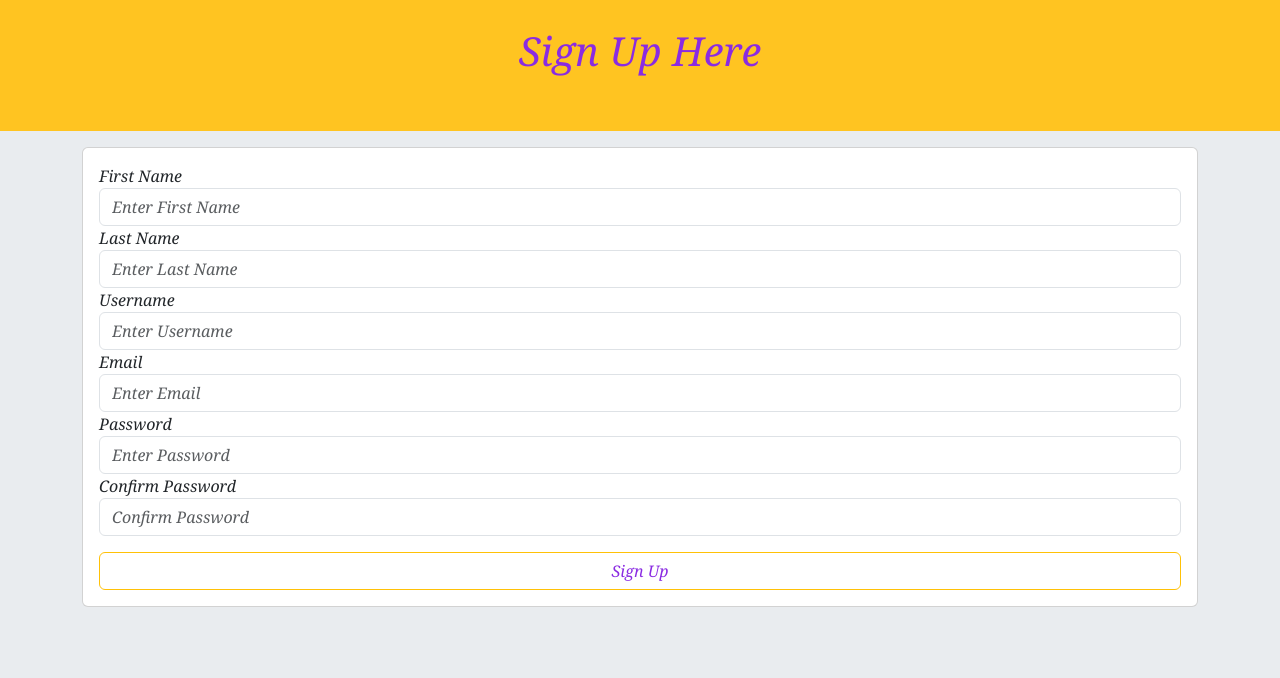
After one commit to TopGameDev/CT-Week6-Day2-Hwk, a Flask app: page /signup in a window 1280 px wide. The commit adds this page. Shown: the part 122-800 px from the top of the page. Run offline with Flask 3, Linux system fonts and the light colour scheme.

Commit message:
Day 3 Homework Flask login/Database Relationships/Routing/Flask-Flash Messages

```diff
--- a/app/forms.py
+++ b/app/forms.py
@@ -1,6 +1,6 @@
 from flask_wtf import FlaskForm
-from wtforms import StringField, SubmitField
-from wtforms.validators import InputRequired
+from wtforms import StringField, SubmitField, PasswordField, EmailField
+from wtforms.validators import InputRequired, EqualTo
 
 
 class AddInfoForm(FlaskForm):
@@ -9,3 +9,18 @@ class AddInfoForm(FlaskForm):
     phone_number = StringField('Phone Number', validators=[InputRequired()])
     address = StringField('Address', validators=[InputRequired()])
     submit = SubmitField('Submit')
+
+
+class SignUpForm(FlaskForm):
+    first_name = StringField('First Name', validators=[InputRequired()])
+    last_name = StringField('Last Name', validators=[InputRequired()])
+    username = StringField('Username', validators=[InputRequired()])
+    email = EmailField('Email', validators=[InputRequired()])
+    password = PasswordField('Password', validators=[InputRequired()])
+    confirm_pass = PasswordField('Confirm Password', validators=[InputRequired(), EqualTo('password')])
+    submit = SubmitField('Sign Up')
+
+class LoginForm(FlaskForm):
+    username = StringField('Username', validators=[InputRequired()])
+    password = PasswordField('Password', validators=[InputRequired()])
+    submit = SubmitField('Log In')
--- a/app/routes.py
+++ b/app/routes.py
@@ -1,18 +1,62 @@
 from app import app, db
-from flask import render_template, redirect, url_for
-from app.forms import AddInfoForm
-from app.models import User
+from flask import render_template, redirect, url_for, flash
+from app.forms import AddInfoForm, SignUpForm, LoginForm
+from app.models import Contact, User
+from flask_login import login_user, logout_user, login_required, current_user
 
 
 
 # Add a route
-
 @app.route('/')
 def index():
     images = ['https://www.hollywoodreporter.com/wp-content/uploads/2015/10/mcdwiwo_ec022_h.jpg?w=2000&h=1126&crop=1', 'https://cdn.vox-cdn.com/thumbor/r5QXLu7kIMTjzCCxruHGeKCQTgg=/0x0:1440x900/920x0/filters:focal(0x0:1440x900):format(webp):no_upscale()/cdn.vox-cdn.com/uploads/chorus_asset/file/6194665/toothsome3.0.jpg']
     return render_template('index.html', images=images)
 
+@app.route('/contacts')
+def contacts():
+    contacts = db.session.execute(db.select(Contact).where(Contact.user_id==current_user.id).order_by(Contact.date_time.desc())).scalars().all()
+    return render_template('contacts.html', contacts=contacts)
+
+@app.route('/signup', methods=['GET', "POST"])
+def signup():
+    form = SignUpForm()
+    if form.validate_on_submit():
+        # Get the data from the form
+        first_name = form.first_name.data
+        last_name = form.last_name.data
+        username = form.username.data
+        email = form.email.data
+        password = form.password.data
+
+        #Check user table to see if there are any users with username or email
+        check_user = db.session.execute(db.select(User).where((User.username==username) | (User.email==email))).scalar()
+        if check_user:
+            flash('A user with that username and/or email already exists', 'warning')
+            return redirect(url_for('signup'))
+
+        # Create a new instance of the User class with the data from form
+        new_user = User(first_name=first_name, last_name=last_name, username=username, email=email, password=password)
+
+        # Add the new_user objects to the database
+        db.session.add(new_user)
+        db.session.commit()
+        flash(f"{new_user.username} has been created", 'success')
+
+        # log the user in
+        login_user(new_user)
+
+        # Redirect to the homepage
+        return redirect(url_for('index'))
+    elif form.is_submitted():
+        flash("Your Passwords do not match", 'warning')
+        return redirect(url_for('signup'))
+
+    return render_template('signup.html', form=form)
+
+
+
 @app.route('/phoneform', methods=['GET', "POST"])
+@login_required
 def phone():
     form = AddInfoForm()
     if form.validate_on_submit():
@@ -23,19 +67,49 @@ def phone():
         address = form.address.data
 
         #Check user table to see if there are any users with username or email
-        check_user = db.session.execute(db.select(User).where((User.phone_number==phone_number) | (User.address==address))).scalar()
+        check_user = db.session.execute(db.select(Contact).where((Contact.phone_number==phone_number) | (Contact.address==address))).scalar()
         if check_user:
             print('A user with that Phone number or Address already exists')
             return redirect((url_for('phone')))
 
         # Create a new instance of the User class with the data from form
-        new_user = User(first_name=first_name, last_name=last_name, phone_number=phone_number, address=address)
+        new_contact = Contact(first_name=first_name, last_name=last_name, phone_number=phone_number, address=address, user_id=current_user.id)
 
         # Add the new_user objects to the database
-        db.session.add(new_user)
+        db.session.add(new_contact)
         db.session.commit()
+        flash(f"{new_contact.first_name} has been added to your contacts! ", 'success')
+        flash(f"Another ticket has been added to your total SWEEPSTAKES tickets!! ", 'success')
 
         # Redirect to the homepage
         return redirect(url_for('index'))
 
     return render_template('phoneform.html', form=form)
+
+
+@app.route('/logout')
+def logout():
+    logout_user()
+    flash("You have successfully logged out", 'success')
+    return redirect(url_for('index'))
+
+@app.route('/login', methods=['GET', "POST"])
+def login():
+    form = LoginForm()
+    if form.validate_on_submit():
+        username = form.username.data
+        password = form.password.data
+
+        # Query the User Table for a user with that username
+        user = db.session.execute(db.select(User).where(User.username==username)).scalar()
+        # If we have a user AND the password is correct for that user
+        if user is not None and user.check_password(password):
+            # log the user in via login_user function
+            login_user(user)
+            flash("You have successfully logged in", 'success')
+            return redirect(url_for('index'))
+        else:
+            flash('Invalid Username and/or Password', 'danger')
+            return redirect(url_for('login'))
+
+    return render_template('login.html', form=form)
--- /dev/null
+++ b/app/templates/alerts.html
@@ -0,0 +1,12 @@
+{% with messages = get_flashed_messages(with_categories=true) %}
+    {% if messages %}
+        {% for category, message in messages %}
+            <div class="alert alert-{{ category }} alert-dismissible fade show" role="alert">
+                <strong>{{ message }}</strong>
+                <button type="button" class="close" data-dismiss="alert" aria-label="Close">
+                <span aria-hidden="true">&times;</span>
+                </button>
+            </div>
+        {% endfor %}
+    {% endif %}
+{% endwith %}
--- a/app/templates/base.html
+++ b/app/templates/base.html
@@ -11,6 +11,12 @@
 <body class="bg-body-secondary">
 
     {% include 'nav.html' %}
+
+    <div class="row">
+        <div class="col">
+            {% include 'alerts.html' %}
+        </div>
+    </div>
 
     <div class="row py-5" style="background-color: rgb(255, 196, 33);">
         <div class="col text-center" style="color: #8a2be2">
--- a/app/templates/nav.html
+++ b/app/templates/nav.html
@@ -9,8 +9,14 @@
       <div class="collapse navbar-collapse" id="navbarNav">
         <ul class="navbar-nav">
             <a class="nav-link" href="{{ url_for('index' )}}" style="color: rgb(255, 196, 33);">Home</a>
+            {% if current_user.is_authenticated %}
             <a class="nav-link" href="{{ url_for('phone') }}" style="color: rgb(255, 196, 33);">Add Contact</a>
-            <a class="nav-link" href="#" style="color: rgb(255, 196, 33);">Log in</a>
+            <a class="nav-link" href="{{ url_for('contacts') }}" style="color: rgb(255, 196, 33);">View Contacts</a>
+            <a class="nav-link" href="{{ url_for('logout') }}" style="color: rgb(255, 196, 33);">Log Out</a>
+            {% else %}
+            <a class="nav-link" href="{{ url_for('signup') }}" style="color: rgb(255, 196, 33);">Sign Up</a>
+            <a class="nav-link" href="{{ url_for('login') }}" style="color: rgb(255, 196, 33);">Log in</a>
+            {% endif %}
         </ul>
       </div>
     </div>
--- /dev/null
+++ b/app/templates/signup.html
@@ -0,0 +1,40 @@
+{% extends 'base.html' %}
+
+{% block title %} Sign Up {% endblock title %}
+
+{% block header %}
+    <h1>Sign Up Here</h1>
+{% endblock header %}
+
+{% block content %}
+<div class="col">
+    <div class="card mt-3">
+        <div class="card-body">
+            <form action="" method="post">
+                {{ form.csrf_token }}
+
+                {{form.first_name.label}}
+                {{form.first_name(class='form-control', placeholder='Enter First Name')}}
+
+                {{form.last_name.label}}
+                {{form.last_name(class='form-control', placeholder='Enter Last Name')}}
+
+                {{form.username.label}}
+                {{form.username(class='form-control', placeholder='Enter Username')}}
+
+                {{form.email.label}}
+                {{form.email(class='form-control', placeholder='Enter Email')}}
+
+                {{form.password.label}}
+                {{form.password(class='form-control', placeholder='Enter Password')}}
+
+                {{form.confirm_pass.label}}
+                {{form.confirm_pass(class='form-control', placeholder='Confirm Password')}}
+
+                {{form.submit(class='btn btn-outline-warning w-100 mt-3', style='color: #8a2be2')}}
+            </form>
+        </div>
+    </div>
+</div>
+
+{% endblock content %}
--- a/requirements.txt
+++ b/requirements.txt
@@ -2,6 +2,7 @@ alembic==1.11.2
 blinker==1.6.2
 click==8.1.6
 Flask==2.3.2
+Flask-Login==0.6.2
 Flask-Migrate==4.0.4
 Flask-SQLAlchemy==3.0.5
 Flask-WTF==1.1.1
```
Also changed, not shown: app/__init__.py (+7 -0 lines), app/models.py (+33 -2 lines), app/templates/contacts.html (added, +39 -0 lines), app/templates/index.html (+6 -1 lines), app/templates/login.html (added, +28 -0 lines), migrations/versions/0b2147fc5198_.py (renamed from migrations/versions/dd4e7ef6edfb_.py, +19 -3 lines).
